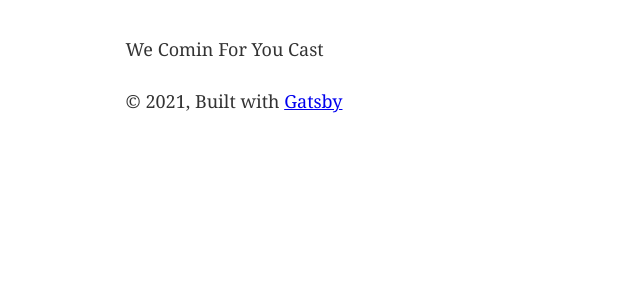
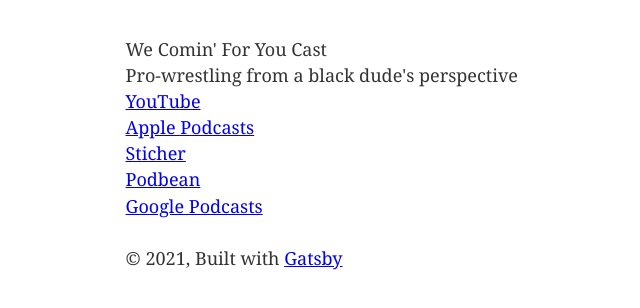
Before and after one commit to RaySanders7/wcfy, a Gatsby site: page / in a window 1280 px wide. Shown: the whole page, without its empty margins (194-834 px from the left). Built offline with nearby package versions, Linux system fonts and the light colour scheme; Gatsby itself is replaced by a stand-in of ours.

Commit message:
Roughly display links

```diff
--- a/content/linkContent.yaml
+++ b/content/linkContent.yaml
@@ -4,7 +4,7 @@
 website: http://prowrestlingblack.org
 links:
   - name: YouTube
-    url: https://straightolc.podbean.com/
+    url: https://www.youtube.com/playlist?list=PLHfX49CabZcKBdz9BZuiGTXyka5ZE4s2X
   - name: Apple Podcasts
     url: https://podcasts.apple.com/us/podcast/solc-network/id482570636
   - name: Sticher
--- a/gatsby-config.js
+++ b/gatsby-config.js
@@ -1,6 +1,6 @@
 module.exports = {
   siteMetadata: {
-    title: `We Comin' For You Cast Links`,
+    title: `We Comin' For You Cast`,
     description: `Listen wherever you get your podcasts`,
     author: `@RaySanders7`,
   },
@@ -10,7 +10,7 @@
       resolve: `gatsby-source-filesystem`,
       options: {
         name: `images`,
-        path: `${__dirname}/src/images`,
+        path: `${__dirname}/content/images`,
       },
     },
     `gatsby-transformer-sharp`,
--- a/src/pages/index.js
+++ b/src/pages/index.js
@@ -1,12 +1,21 @@
 import React from "react"
 import Layout from "../components/layout"
 import SEO from "../components/seo"
+import linkContent from '../../content/linkContent.yaml'
 
 const IndexPage = () => (
   <Layout>
     <SEO title="Home" />
-    <div style={{ maxWidth: `300px`, marginBottom: `1.45rem` }}>
-    We Comin For You Cast
+    <div style={{ maxWidth: `680px`, marginBottom: `1.45rem` }}>
+      <div>{linkContent.title}</div>
+      <div>{linkContent.tagline}</div>
+      <div>
+        {linkContent.links.map(link =>
+          <div>
+          <a href={link.url}>{link.name}</a>
+          </div>
+        )}
+      </div>
     </div>
   </Layout>
 )
```
